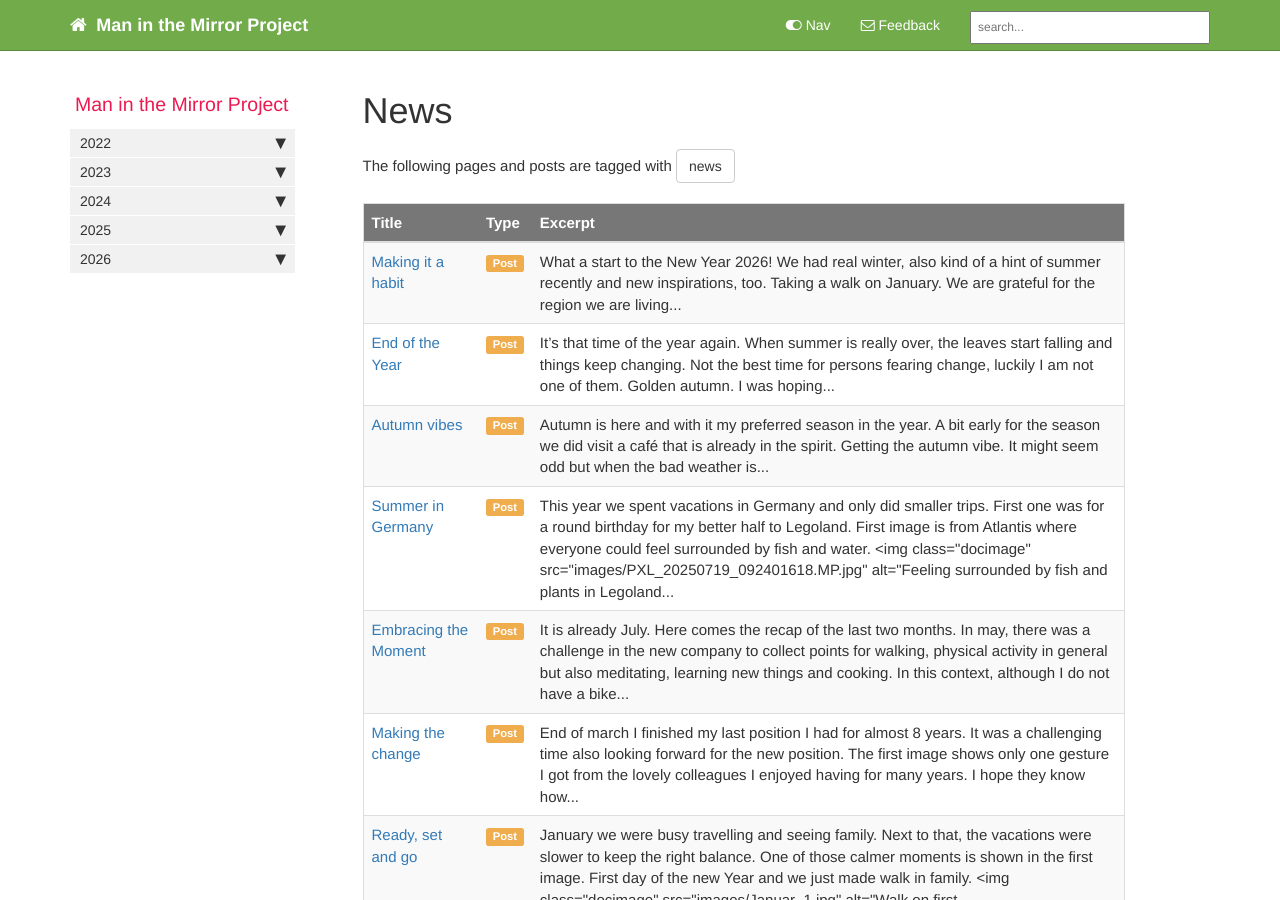
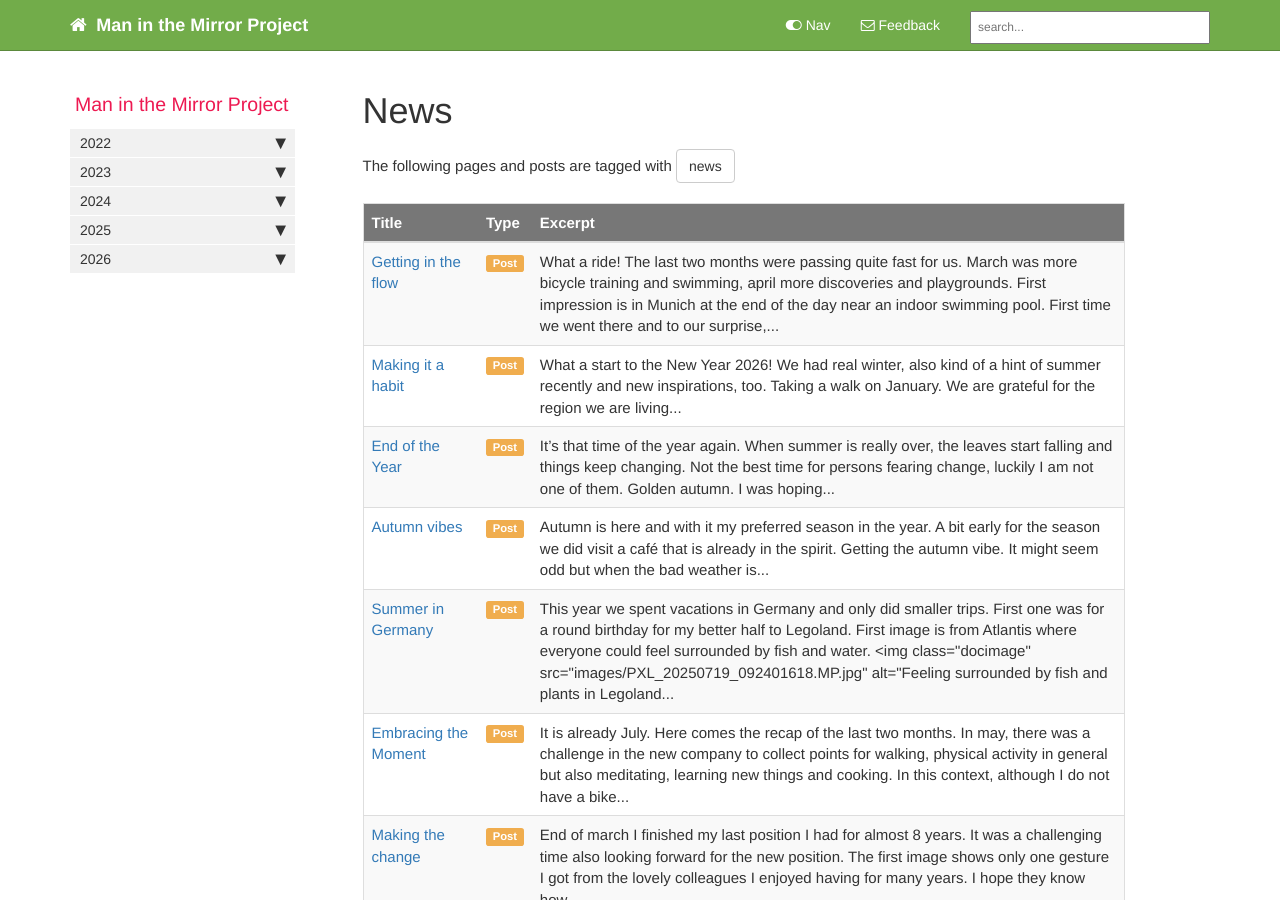
Before and after one commit to bunkeak/my-jekyll-website, a Jekyll site: the page built from tags/tag_news.md, in a window 1280 px wide and 900 px high. Built offline with Jekyll 4.4.1, drawn with Linux system fonts in a browser that asks for light colours; comment, search, counter and statistics services are not loaded.

Commit message:
Blogpost entry March and April

```diff
--- a/_data/sidebars/mydoc_sidebar.yml
+++ b/_data/sidebars/mydoc_sidebar.yml
@@ -111,4 +111,7 @@ entries:
     - title: Making it a habit
       url: /making-it-a-habit.html
       output: web, pdf
+    - title: Getting in the flow
+      url: /getting-in-the-flow.html
+      output: web, pdf
 # Copyright 2021 Google LLC
--- /dev/null
+++ b/_posts/2026-05-01-getting-in-the-flow.md
@@ -0,0 +1,27 @@
+---
+title:  "Getting in the flow"
+categories: jekyll update
+permalink: getting-in-the-flow.html
+sidebar: mydoc_sidebar
+tags: [news]
+---
+
+What a ride! The last two months were passing quite fast for us. March was more bicycle training and swimming, april more discoveries and playgrounds.
+
+First impression is in Munich at the end of the day near an indoor swimming pool. First time we went there and to our surprise, part of the sauna was also included.
+
+{% include image.html file="PXL_20260307_171209890.MP.jpg" alt="." caption="" %}
+
+Just before april we went for my home town. Finally the little one saw a factory of painting on Court Porcelain, she got inspired and painted a real nice easter painting herself.
+
+{% include image.html file="PXL_20260328_093332399.jpg" alt="." caption="." %}
+
+The second week of easter holidays we went into Munich again to see a Museum. Next to paintings she is very much into rocks, so we saw the Mineralogia at the LMU and spotted the America house with beautiful magnolia.
+
+{% include image.html file="20260407_105046.jpg" alt="." caption="." %}
+
+Still during holidays we repeated the visit of the most beautiful mill in Bavaria still in use. Making the bread rolls was again fun for her and hopefully highlighted the importance and quality of food.
+
+{% include image.html file="20260408_113525.jpg" alt="." caption="." %}
+
+The new position for my better half started off really nice and changed our routine quite much. The little one soon has to make her choice for the next school. So stay tuned for the next entry end of June / beginning of July.
```
Also changed, not shown: index.md (+1 -1 lines), images/20260407_105046.jpg (added), images/20260408_113525.jpg (added), images/PXL_20260307_171209890.MP.jpg (added), images/PXL_20260328_093332399.jpg (added).
